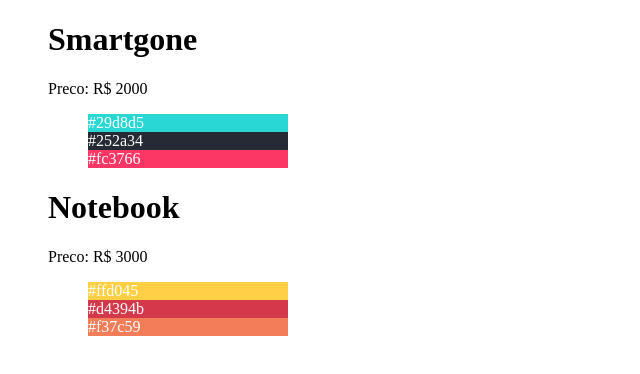
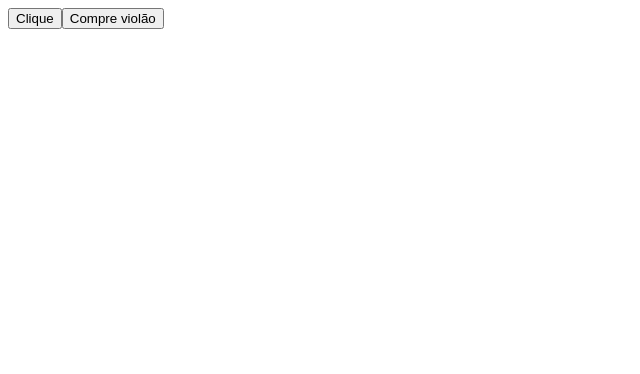
Before and after one commit to DevRobsonAlmeida/ReactJS, a React (Create React App) app: page / in a window 1280 px wide. Shown: the top 374 px of the page, without its empty margins (0-640 px from the left). Built offline with nearby package versions, Linux system fonts and the light colour scheme.

Commit message:
Event - Origamid

```diff
--- a/src/App.js
+++ b/src/App.js
@@ -1,60 +1,29 @@
 import React from 'react';
 
-const produtos = [
-  {
-    id: 1,
-    nome: 'Smartgone',
-    preco: 'R$ 2000',
-    cor: ['#29d8d5', '#252a34', '#fc3766'],
-  },
-  {
-    id: 2,
-    nome: 'Notebook',
-    preco: 'R$ 3000',
-    cor: ['#ffd045', '#d4394b', '#f37c59'],
-  },
-  {
-    id: 3,
-    nome: 'Tablet',
-    preco: 'R$ 1500',
-    cor: ['#365069', '#47c1c8', '#f95786'],
-  },
-];
+function App() {
+  function handleClick(event) {
+    console.log(event.target);
+  }
 
-function App() {
-  //Outra forma de filtrar
-  /**
-   * const dados = produtos.filter(
-    ({ preco }) => Number(preco.replace('R$ ', '')) > 1500,
-    );
-  */
-
+  function handleScroll(event) {
+    console.log(event);
+  }
+  window.addEventListener('scroll', handleScroll);
   return (
     <>
-      <ul>
-        {produtos
-          .filter(({ preco }) => Number(preco.replace('R$ ', '')) > 1500)
-          .map(({ id, nome, preco, cor }) => (
-            <div key={id}>
-              <h1>{nome}</h1>
-              <p>Preco: {preco}</p>
-              <ul>
-                {cor.map((cor) => (
-                  <li
-                    style={{
-                      backgroundColor: cor,
-                      color: 'white',
-                      width: '200px',
-                    }}
-                    key={cor}
-                  >
-                    {cor}
-                  </li>
-                ))}
-              </ul>
-            </div>
-          ))}
-      </ul>
+      <button onClick={handleClick}>Clique</button>
+      {/*\
+        A baixo será feito um event no modo de função anônimo
+      \*/}
+      <button onClick={(event) => alert(event.target.innerText)}>
+        Compre violão
+      </button>
+      {/*\
+        Window/Document
+        Ao colocar um window ou document, devem ser adicionados JavaScript normalmente, usando o addEventListener.
+        handleScroll retornará uma resposta ao mexer no scroll, isso por causa do window acima
+      \*/}
+      <div style={{ height: '200vh' }}></div>
     </>
   );
 }
```
